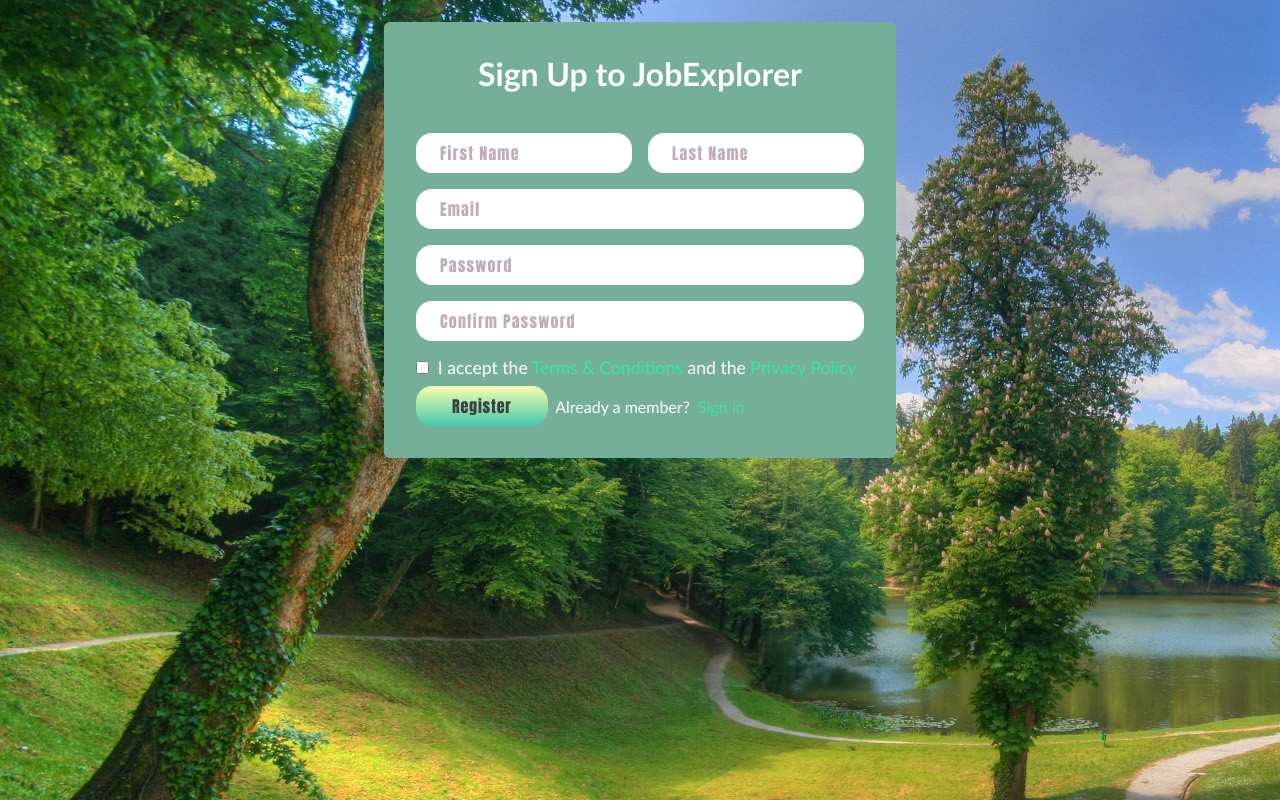
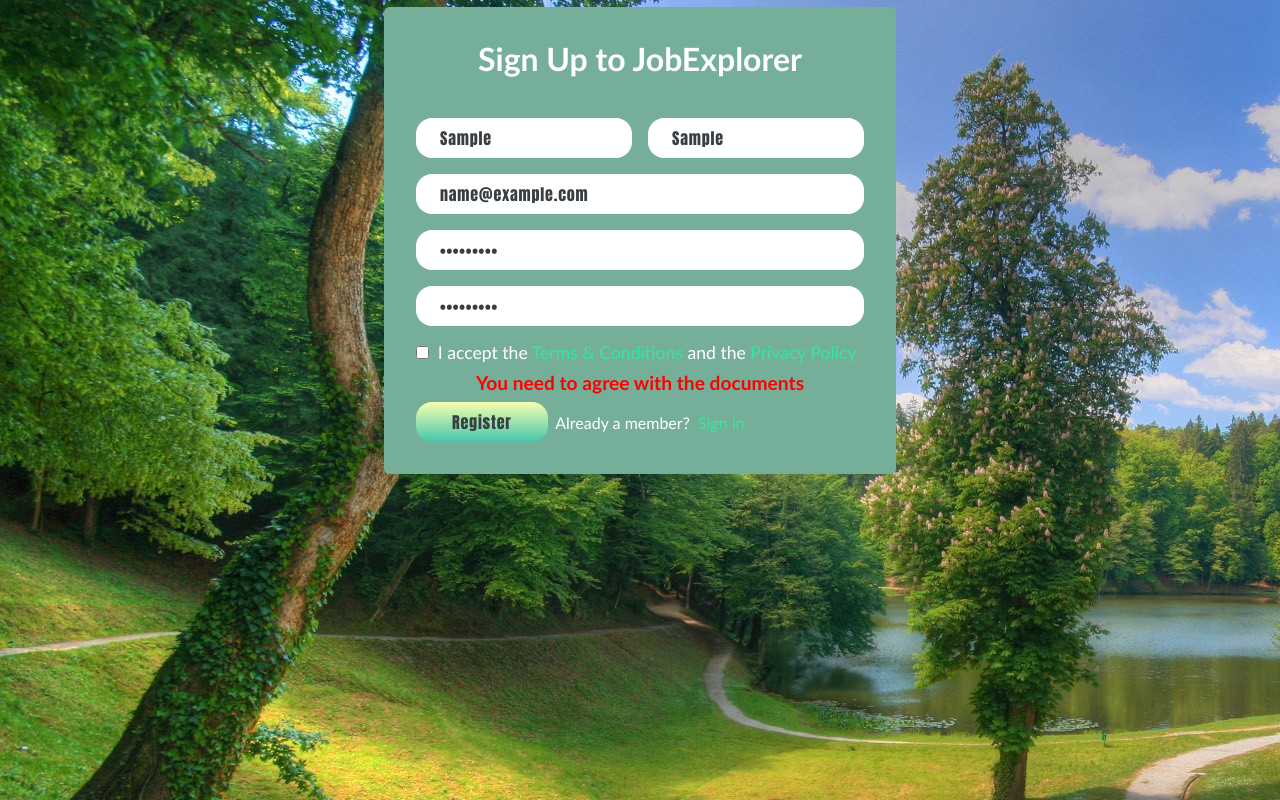
Before and after one commit to Stefanczc/Login-form-sim-db, a plain HTML site: page index.html in a window 1280 px wide. Both pictures are taken after typing "Sample", "Sample", "name@example.com", "Sample123", "Sample123" into the empty fields and a click on the input "Register". Drawn offline with nearby package versions, Linux system fonts and the light colour scheme; files that its build step writes are made by us from their sources.

Commit message:
updated logic

```diff
--- a/index.html
+++ b/index.html
@@ -32,6 +32,7 @@
                 Conditions</a>
             and
             the <a href="./privacy.html">Privacy Policy</a></label>
+        <p class="cboxError" id="cboxError"></p>
         <div><input type="submit" id="register" class="registerBtn submitBtn" value="Register">
             Already a member? <a href="" class="signIn" id="signInLink">Sign in</a>
         </div>
--- a/index.js
+++ b/index.js
@@ -4,6 +4,7 @@
 const signInLink = document.getElementById('signInLink');
 const signUpForm = document.getElementById('signUpForm');
 const backToRegBtn = document.getElementById('backToRegBtn');
+const cbox = document.getElementById('cbox');
 let users = JSON.parse(localStorage.getItem('users')) || [];
 
 function addUser(e) {
@@ -19,6 +20,7 @@
     const emailError = document.getElementById('emailError');
     const passwordError = document.getElementById('passwordError');
     const confirmPasswordError = document.getElementById('confirmPasswordError');
+    const cboxError = document.getElementById('cboxError');
 
     let validFields = false;
 
@@ -49,7 +51,7 @@
         emailError.innerText = '';
         validFields = false;
     }
-    if (password !== confirmPassword) {
+    if (password !== confirmPassword || password.length < 8) {
         passwordError.innerText = 'Passwords do not match';
         confirmPasswordError.innerText = 'Passwords do not match';
         passwordError.classList.add('fieldsError');
@@ -61,25 +63,15 @@
         confirmPasswordError.innerText = '';
         validFields = false;
     }
-    if (password.length < 8) {
-        passwordError.innerText = 'At least 8 characters';
-        passwordError.classList.add('fieldsError');
+    if (!cbox.classList.contains('isChecked')) {
+        cboxError.innerText = 'You need to agree with the documents';
+        cboxError.classList.add('fieldsError');
         validFields = true;
     }
     else {
-        passwordError.innerText = '';
+        cboxError.innerText = '';
         validFields = false;
     }
-    if (confirmPassword.length < 8) {
-        confirmPassword.innerText = 'At least 8 characters';
-        confirmPassword.classList.add('fieldsError');
-        validFields = true;
-    }
-    else {
-        confirmPassword.innerText = '';
-        validFields = false;
-    }
-    console.log(users, validFields);
     if (validFields === false) {
         users.push({
             firstName: firstName,
@@ -94,6 +86,7 @@
         document.getElementById('email').value = '';
         document.getElementById('password').value = '';
         document.getElementById('confirmPassword').value = '';
+
     }
     else {
         return;
@@ -131,3 +124,6 @@
     signUpForm.classList.remove('signUpFormFade');
     signInForm.classList.remove('signInFormOpen');
 })
+cbox.addEventListener('click', () => {
+    cbox.classList.toggle('isChecked');
+})
```
